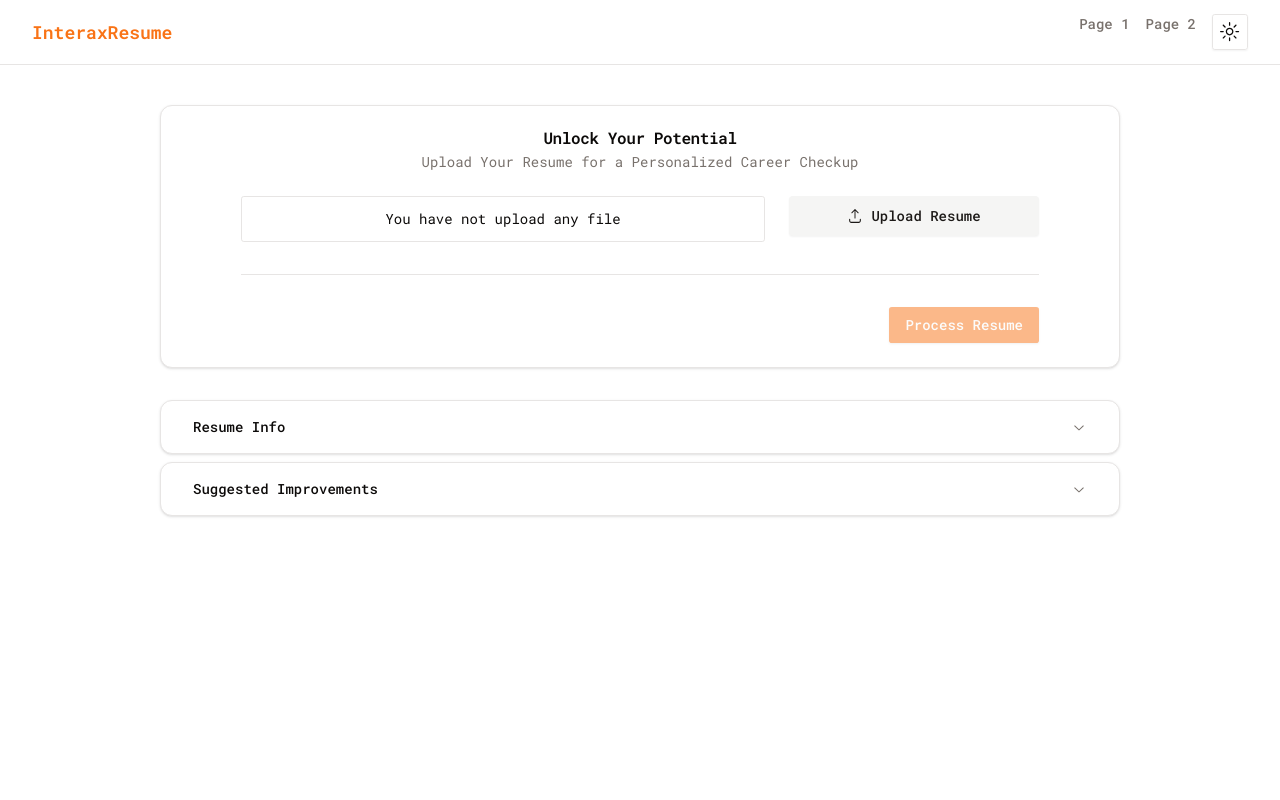
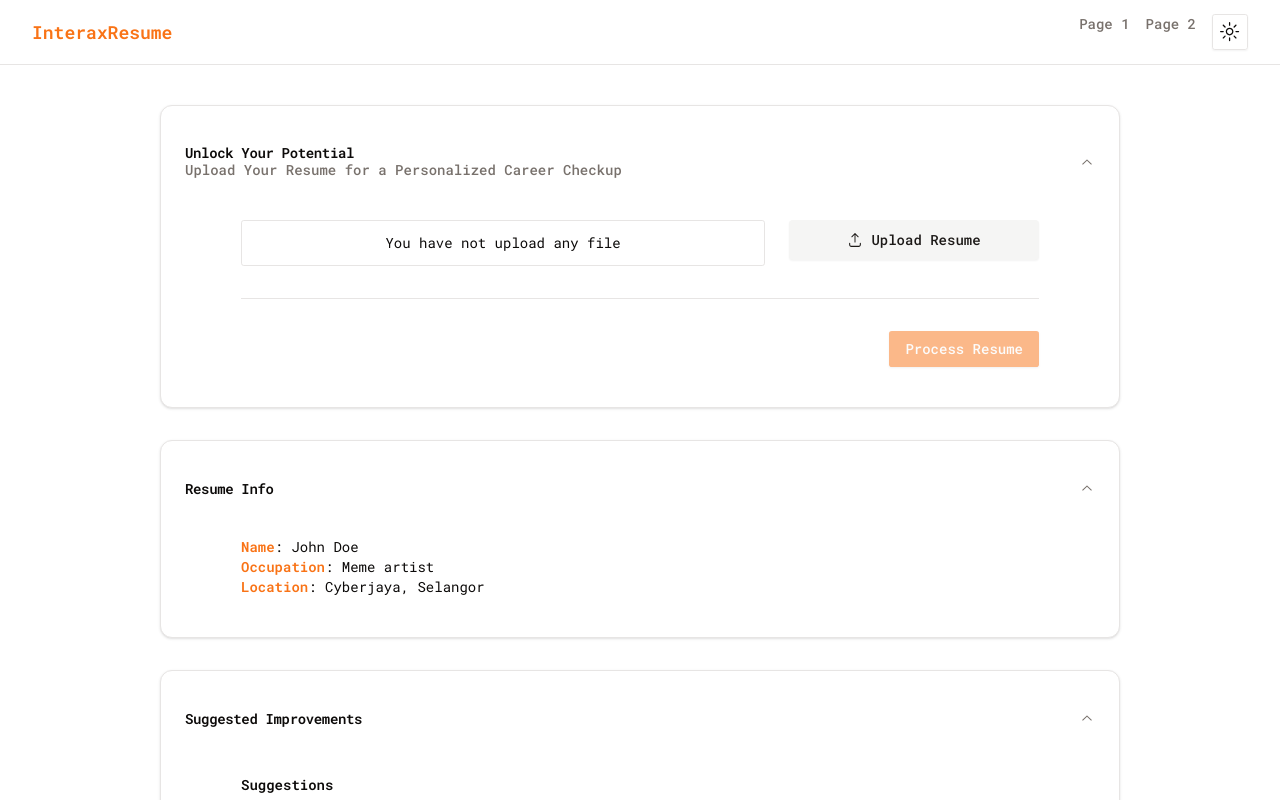
Before and after one commit to interax-my/interax-resume, a Next.js app: page / in a window 1280 px wide. Shown: the top 800 px of the page. Built offline with nearby package versions, Linux system fonts and the light colour scheme.

Commit message:
fix: use section container in upload resume

```diff
--- a/src/app/page.tsx
+++ b/src/app/page.tsx
@@ -16,9 +16,13 @@ export default function Home() {
 
   return (
     <main className="flex flex-col items-center justify-between py-10 px-10 md:px-24 lg:px-40 container gap-y-8">
-      <UploadResume resume={ resumeFile } onSelect={ onResumeSelected } />
-      <section className='flex flex-col items-center justify-between w-full gap-y-2'>
+      <section className='w-full'>
+        <UploadResume resume={ resumeFile } onSelect={ onResumeSelected } />
+      </section>
+      <section className='w-full'>
         <ResumeInfo resume={ resumeInfo } />
+      </section>
+      <section className='w-full'>
         <Improvements />
       </section>
     </main>
--- a/src/components/section-container.tsx
+++ b/src/components/section-container.tsx
@@ -4,16 +4,34 @@ import {
   AccordionItem,
   AccordionTrigger,
 } from "@/components/ui/accordion"
-import { Card } from "@/components/ui/card"
+import { Card, CardContent, CardDescription, CardHeader, CardTitle } from "@/components/ui/card"
 
-export default function SectionContainer({ title, children }: { title: String, children: React.ReactNode }) {
+interface SectionContainerProp {
+  title: string,
+  description?: string | null,
+  isOpen?: boolean,
+  children: React.ReactNode,
+}
+
+export default function SectionContainer( { title, description = null, isOpen = false, children }: SectionContainerProp ) {
   return (
-    <Card className="w-full px-8">
-      <Accordion type="single" collapsible>
+    <Card className="w-full">
+        <Accordion type="single" collapsible  defaultValue="item-1">
         <AccordionItem value="item-1" className="border-0">
-          <AccordionTrigger>{title}</AccordionTrigger>
+          <CardHeader>
+            <AccordionTrigger className="text-start">
+              <div>
+                <CardTitle>{ title }</CardTitle>
+                { description && (
+                  <CardDescription>{ description }</CardDescription>
+                ) }
+              </div>
+            </AccordionTrigger>
+          </CardHeader>
           <AccordionContent>
-            {children}
+            <CardContent className="grid gap-4 lg:px-20">
+              {children}
+            </CardContent>
           </AccordionContent>
         </AccordionItem>
       </Accordion>
--- a/src/components/sections/upload-resume.tsx
+++ b/src/components/sections/upload-resume.tsx
@@ -7,7 +7,7 @@ import { Label } from "@/components/ui/label";
 import { Input } from "@/components/ui/input";
 import { useState } from "react";
 import { ProcessResume } from "./process-resume";
-import { Separator } from "../ui/seperator";
+import SectionContainer from "@/components/section-container";
 
 interface UploadResumeProps {
     resume: File | null,
@@ -28,12 +28,7 @@ export function UploadResume({ resume, onSelect }: UploadResumeProps) {
     };
 
     return (
-        <Card className="w-full">
-            <CardHeader className="text-center">
-                <CardTitle>Unlock Your Potential</CardTitle>
-                <CardDescription>Upload Your Resume for a Personalized Career Checkup</CardDescription>
-            </CardHeader>
-            <CardContent className="grid gap-4 lg:px-20">
+        <SectionContainer title={"Unlock Your Potential"} description={ "Upload Your Resume for a Personalized Career Checkup" }>
             <div className="grid grid-cols-12 gap-6">
                 <div className="col-span-12 md:col-span-8">
                     <div className="rounded-md border px-4 py-3 text-sm text-center">
@@ -56,7 +51,6 @@ export function UploadResume({ resume, onSelect }: UploadResumeProps) {
                 </div>
             </div>
             <ProcessResume hasResume={ resume !== null } isProcessing = { isProcessing } onProcess = { onProcess } />
-            </CardContent>
-        </Card>
+        </SectionContainer>
     )
 }
```
Lines whose indentation alone changed are shown as unchanged.
